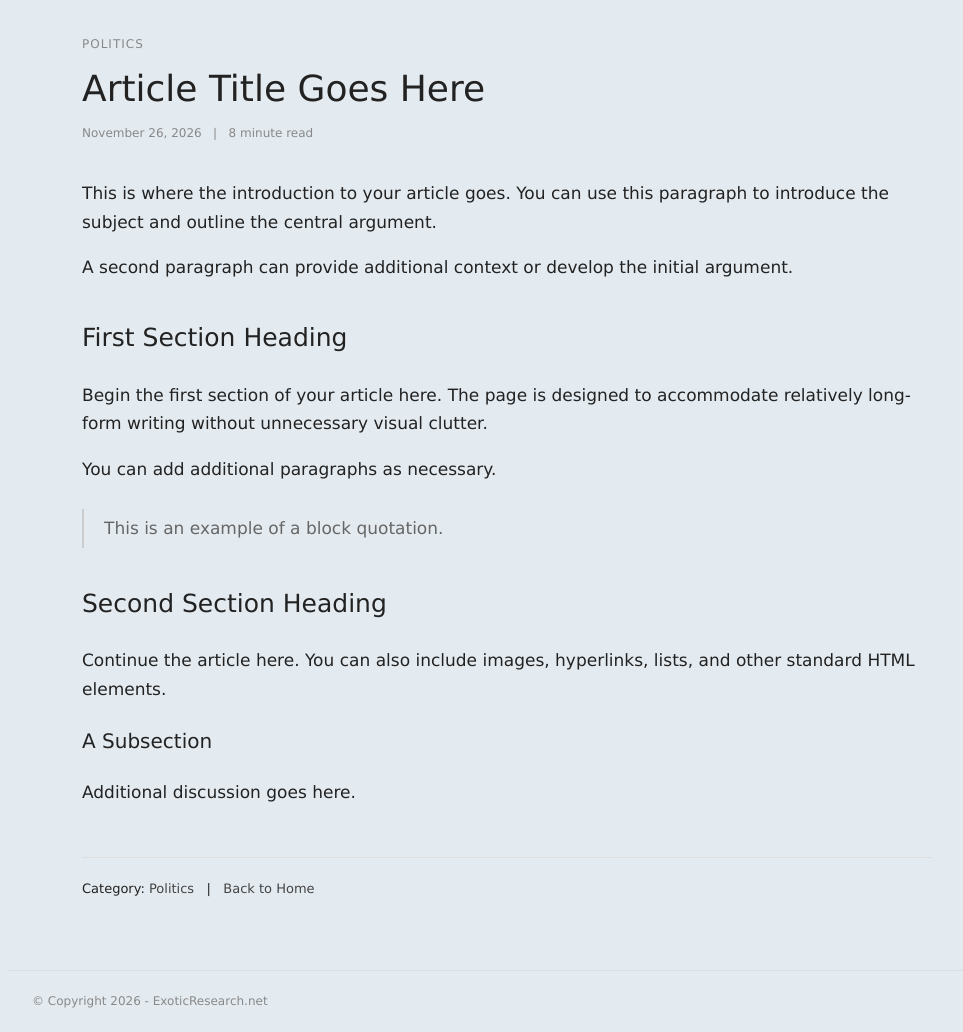
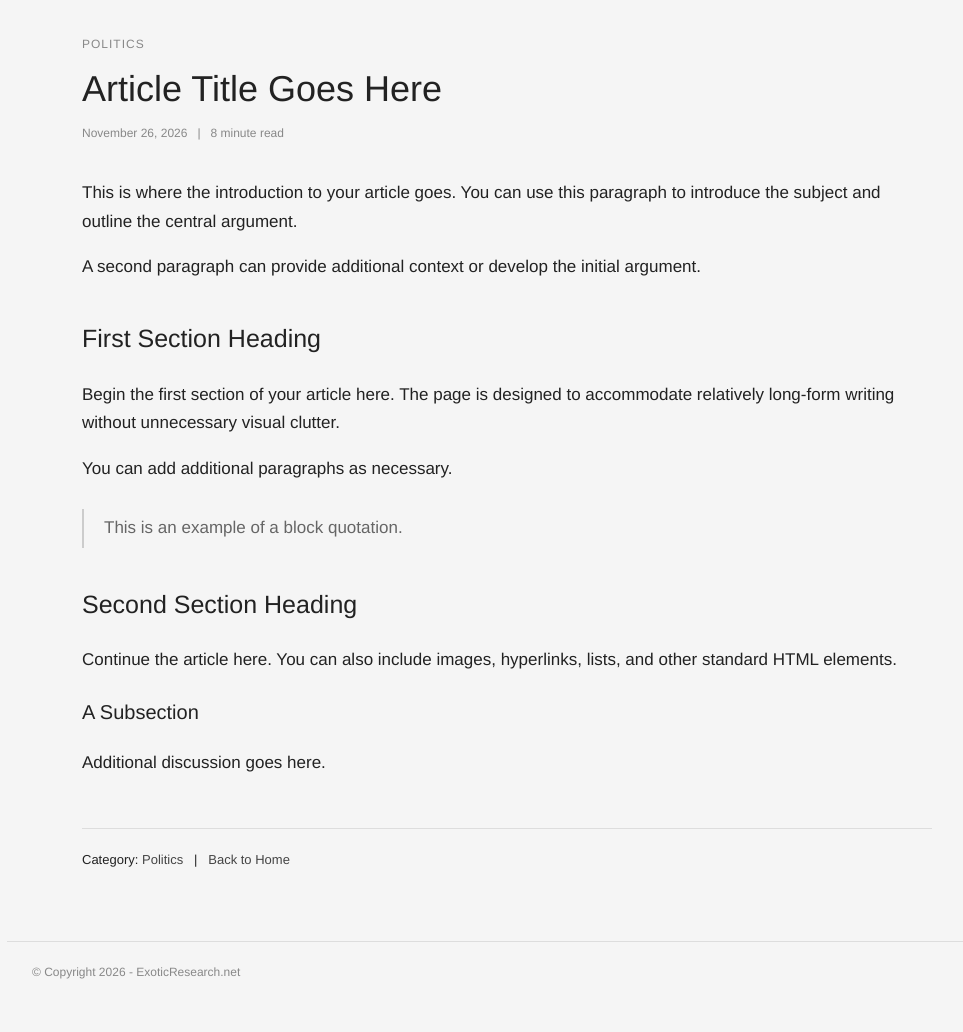
Before and after one commit to ideagenerator1/ideagenerator1.github.io, a plain HTML site: page index1.html in a window 1280 px wide. Shown: the part 140-1172 px from the top of the page, without its empty margins (133-1096 px from the left). After the commit the page ends 1143 px from the top, so only its background shows below. Drawn offline with Linux system fonts and the light colour scheme.

Commit message:
Update index1.html

```diff
--- a/index1.html
+++ b/index1.html
@@ -14,9 +14,9 @@
         body {
             margin: 0;
             padding: 0;
-            background: #E4EBF0;
+            background: #F5F5F5;
             color: #222222;
-            font-family: Verdana, sans-serif;
+            font-family: Helvetica, sans-serif;
             line-height: 1.7;
         }
 
@@ -43,7 +43,7 @@
         }
 
         nav {
-            font-family: Verdana, sans-serif;
+            font-family: Helvetica, sans-serif;
             font-size: 13px;
         }
 
@@ -58,7 +58,7 @@
         }
 
         .category {
-            font-family: Verdana, sans-serif;
+            font-family: Helvetica, sans-serif;
             font-size: 12px;
             text-transform: uppercase;
             letter-spacing: 1px;
@@ -74,7 +74,7 @@
         }
 
         .post-meta {
-            font-family: Verdana, sans-serif;
+            font-family: Helvetica, sans-serif;
             font-size: 12px;
             color: #888888;
             margin-bottom: 35px;
@@ -112,7 +112,7 @@
             margin-top: 50px;
             padding-top: 20px;
             border-top: 1px solid #dddddd;
-            font-family: Verdana, sans-serif;
+            font-family: Helvetica, sans-serif;
             font-size: 13px;
         }
 
@@ -122,7 +122,7 @@
             padding: 20px 25px;
             border-top: 1px solid #dddddd;
             color: #888888;
-            font-family: Verdana, sans-serif;
+            font-family: Helvetica, sans-serif;
             font-size: 12px;
         }
 
```
